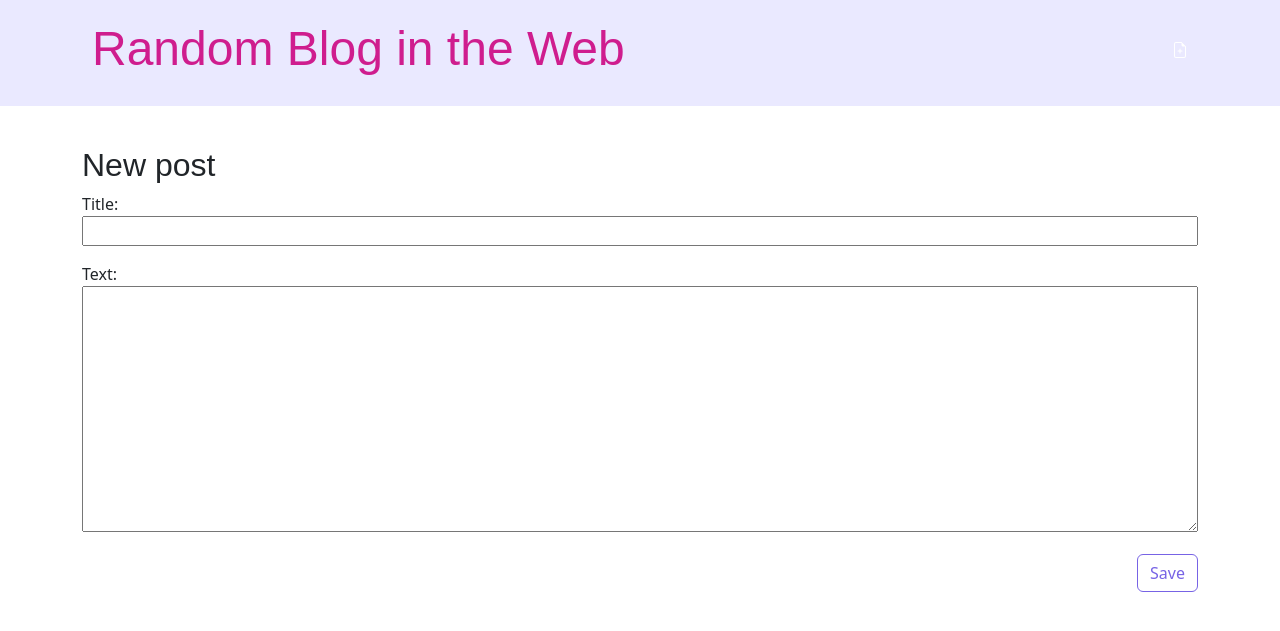
After one commit to iskarova/blog, a Django app: template blog/templates/blog/post_edit.html in a window 1280 px wide. The commit adds this page. Shown: the top 631 px of the page. Run offline with Django 5.2, Linux system fonts and the light colour scheme; the template is opened without the code that fills it: values that come from a table or form of the project are taken from there, others are empty; parts of the project's set-up code (start-up, migrations or seed data) failed here and were passed over; some web fonts are replaced.

Commit message:
update view, template, urls for new blog post

```diff
--- /dev/null
+++ b/blog/forms.py
@@ -0,0 +1,9 @@
+from django import forms
+from .models import Post
+
+
+class PostForm(forms.ModelForm):
+
+  class Meta:
+    model = Post
+    fields = ('title', 'text')
--- a/blog/static/css/blog.css
+++ b/blog/static/css/blog.css
@@ -2,10 +2,6 @@ h1 a,
 h2 a {
   color: mediumpurple;
   font-family: "Jersey 15", sans-serif;
-}
-
-body {
-  padding-left: 15px;
 }
 
 a {
@@ -73,13 +69,13 @@ h4 {
 
 .btn-secondary,
 .btn-secondary:visited {
-  color: rgb(252, 239, 219);
+  color: rgb(119, 99, 229);
   background: none;
-  border-color: rgb(252, 239, 219);
+  border-color: rgb(119, 99, 229);
   margin-left: 15px;
 }
 
 .btn-secondary:hover {
   color: #ffffff;
-  background-color: papayawhip;
+  background-color: rgb(207, 29, 142);
 }
--- a/blog/templates/blog/base.html
+++ b/blog/templates/blog/base.html
@@ -15,16 +15,23 @@
       rel="stylesheet" />
     <link rel="stylesheet" href="{% static 'css/blog.css' %}" />
   </head>
+
   <body>
     <header class="page-header">
       <div class="container">
+        <a href="{% url 'post_new' %}" class='top-menu'>
+          {% include "./icons/file-earmark-plus.svg" %}
+        </a>
         <h1><a href="/">Random Blog in the Web</a></h1>
       </div>
     </header>
 
     <main class="container">
       <div class="row">
-        <div class="col">{% block content %} {% endblock %}</div>
+        <div class="col">
+          {% block content %}
+          {% endblock %}
+        </div>
       </div>
     </main>
   </body>
--- a/blog/templates/blog/post_detail.html
+++ b/blog/templates/blog/post_detail.html
@@ -3,6 +3,11 @@
 
 {% block content %}
   <article class="post">
+    <aside class="actions">
+      <a class="btn btn-secondary" href="{% url 'post_edit' pk=post.pk %}">
+        {% include "./icons/pencil-fill.svg" %}
+      </a>
+    </aside>
     {% if post.published_date %}
       <time class="date">
         {{ post.published_date }}
--- /dev/null
+++ b/blog/templates/blog/post_edit.html
@@ -0,0 +1,9 @@
+{% extends 'blog/base.html' %}
+
+{% block content %}
+  <h2>New post</h2>
+  <form method="POST" class="post-form">{% csrf_token %}
+    {{ form.as_p }}
+    <button type="submit" class="save btn btn-secondary">Save</button>
+  </form>
+{% endblock %}
--- a/blog/templates/blog/post_list.html
+++ b/blog/templates/blog/post_list.html
@@ -4,7 +4,7 @@
   {% for post in posts %}
     <article class="post">
       <time class="date"> {{ post.published_date }} </time>
-      <h2><a href="">{{ post.title }}</a></h2>
+      <h2><a href="{% url 'post_detail' pk=post.pk %}">{{ post.title }}</a></h2>
       <p>{{ post.text|linebreaksbr }}</p>
     </article>
   {% endfor %}
--- a/blog/urls.py
+++ b/blog/urls.py
@@ -4,4 +4,7 @@ from . import views
 
 urlpatterns = [
     path('', views.post_list, name='post_list'),
+    path('post/<int:pk>/', views.post_detail, name='post_detail'),
+    path('post/new/', views.post_new, name='post_new'),
+    path('post/<int:pk>/edit/', views.post_edit, name='post_edit'),
 ]
```
Also changed, not shown: blog/views.py (+21 -1 lines), blog/templates/blog/icons/file-earmark-plus.svg (added), blog/templates/blog/icons/pencil-fill.svg (added).
